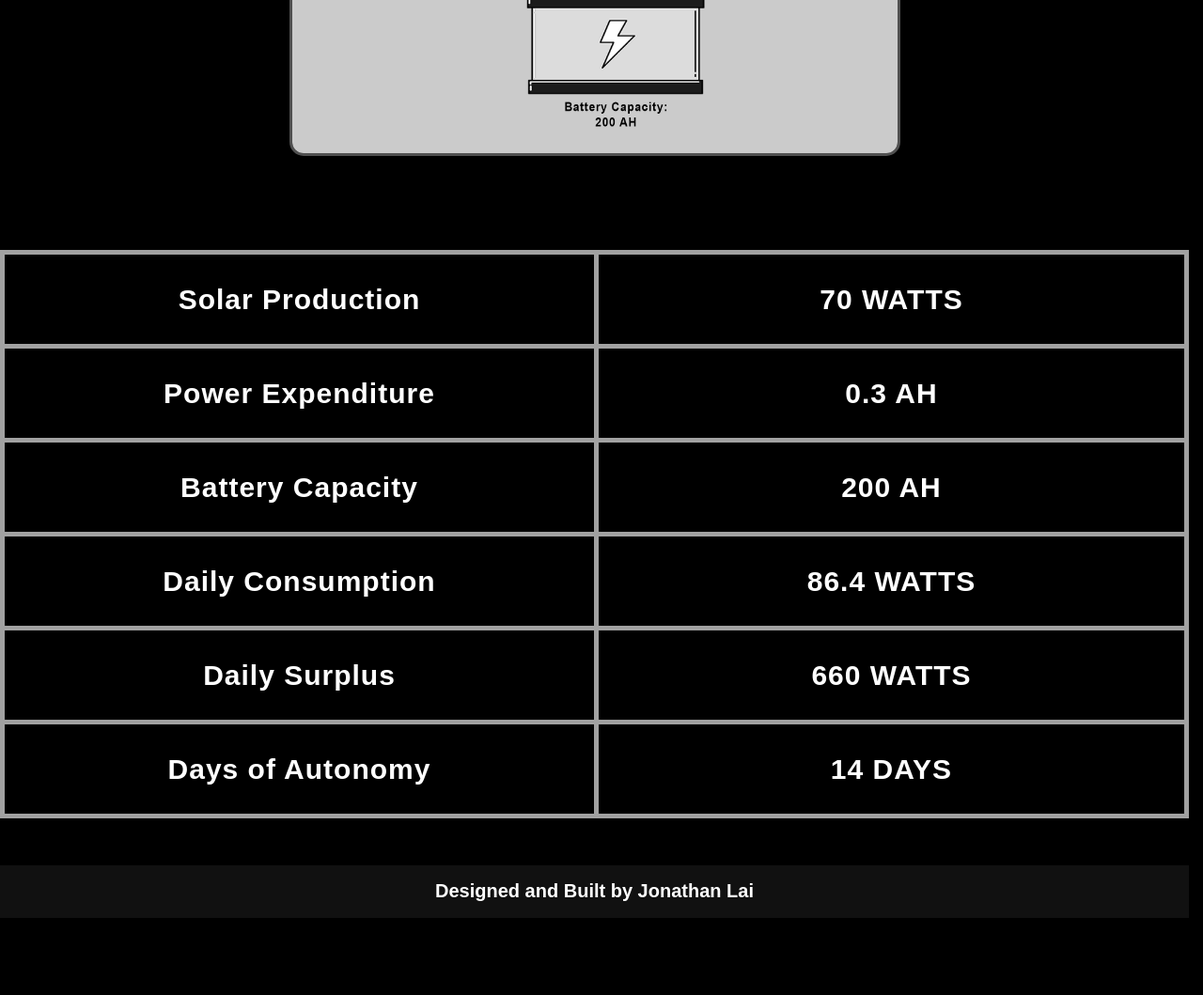
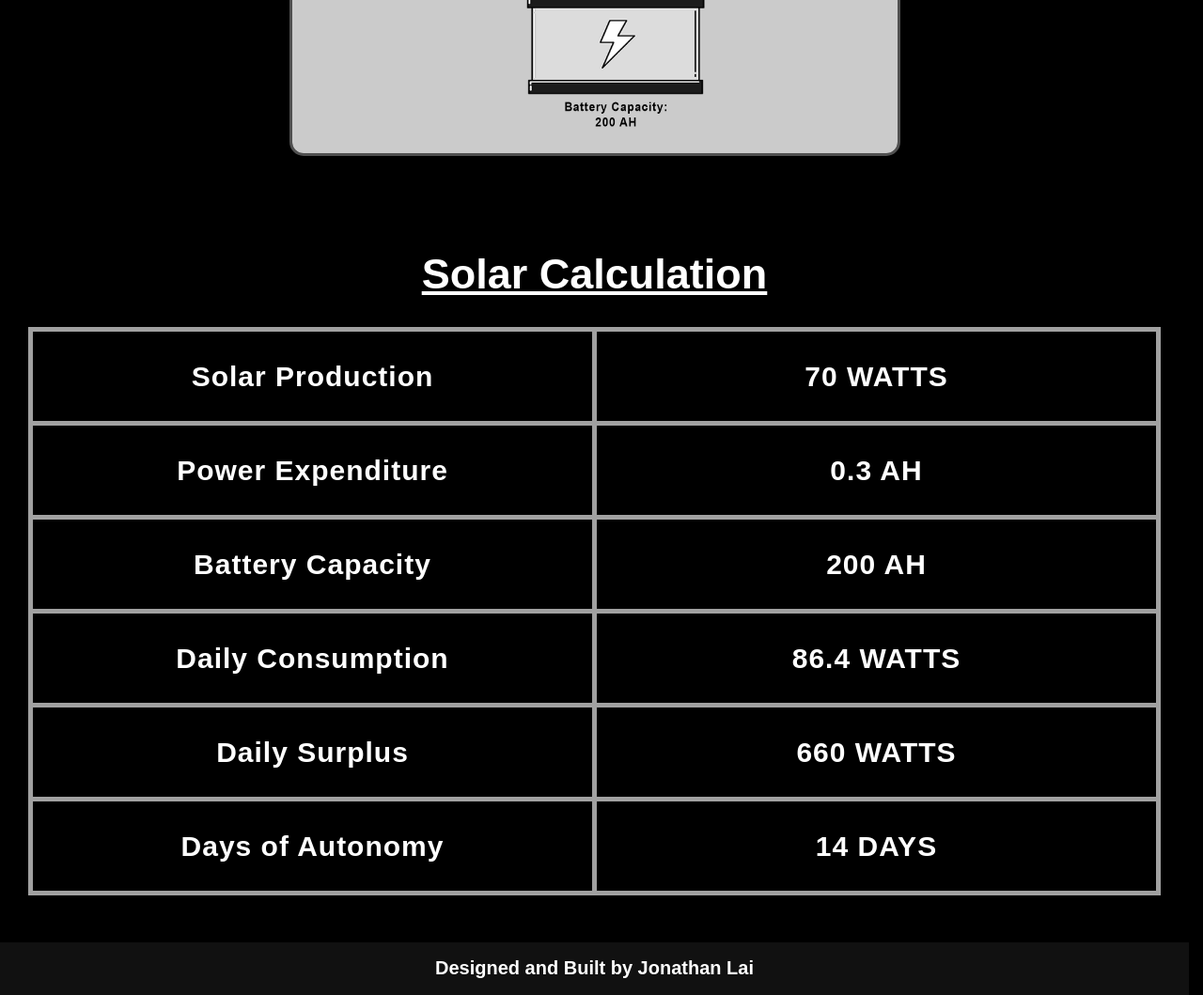
Before and after one commit to jlai9001/GateKeeper, a Node server app: page /solar in a window 1280 px wide. Shown: the part 2576-3635 px from the top of the page at 94% size. Before the commit the page ends 3553 px from the top, so only its background shows below. Run offline with Node 20, Linux system fonts and the light colour scheme; some libraries are stand-ins or nearby versions; some web fonts are replaced.

Commit message:
calculations

```diff
--- a/public/css/solar.css
+++ b/public/css/solar.css
@@ -155,6 +155,17 @@
 .calculation-table td {
     border: 5px solid rgb(161, 161, 161);
     height: 100px;
-    width: 650px;
+    width: 600px;
     text-align: center;
 }
+
+.solar-calculation-heading{
+    margin-top:60px;
+    text-align: center;
+    font-family: Arial, Helvetica, sans-serif;
+    font-size:45px;
+    font-weight: bolder;
+    color:white;
+    text-decoration: underline;
+    margin-bottom: 30px;
+}
--- a/views/pages/solar.ejs
+++ b/views/pages/solar.ejs
@@ -48,6 +48,12 @@
 <img class="solar-diagram" src="images/solar/Solar_Diagram.png" alt="Solar" />
 
 
+<!-- calculations table -->
+
+<div class="solar-calculation-heading">
+  Solar Calculation
+</div>
+
 <table class="calculation-table">
   <tr>
     <td> Solar Production </td>
```
